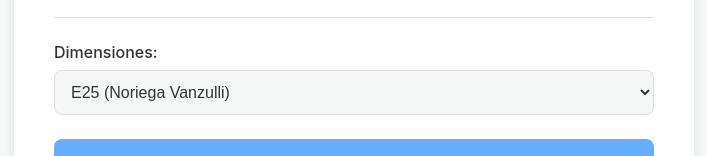
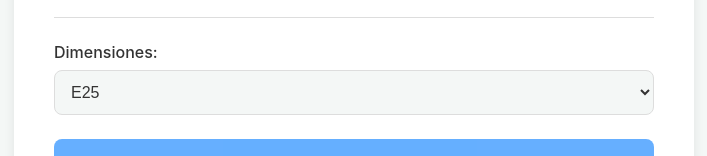
Before and after one commit to gustavo3026/Redimensionador, a plain HTML site: page index.html in a window 1280 px wide. Shown: the part 439-595 px from the top of the page, without its empty margins (286-993 px from the left). Drawn offline with nearby package versions, Linux system fonts and the light colour scheme.

Commit message:
Update index.html

```diff
--- a/index.html
+++ b/index.html
@@ -34,8 +34,8 @@
       <div class="control-group">
         <label for="company">Dimensiones:</label>
         <select id="company">
-          <option value="e25">E25 (Noriega Vanzulli)</option>
-          <option value="e06">E06 (EMASA)</option>
+          <option value="e25">E25 </option>
+          <option value="e06">E06 </option>
           <option value="otro">OTRO (Personalizado)</option>
         </select>
       </div>
```
